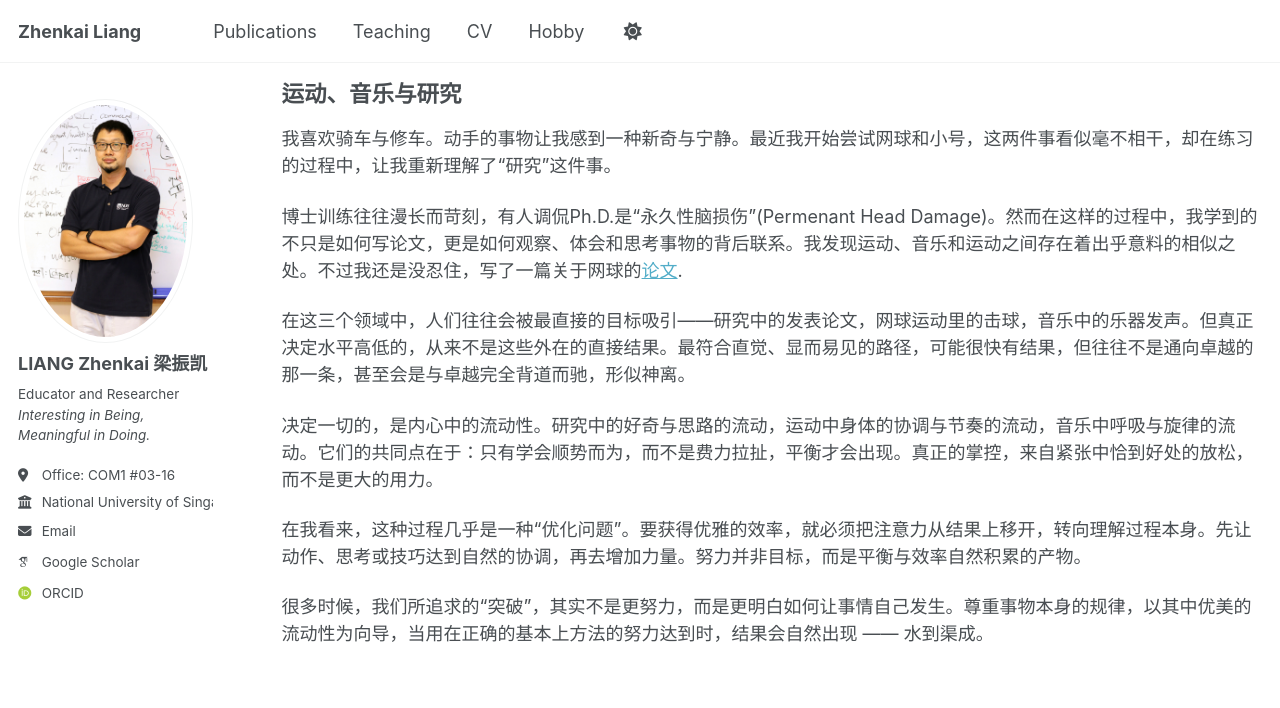
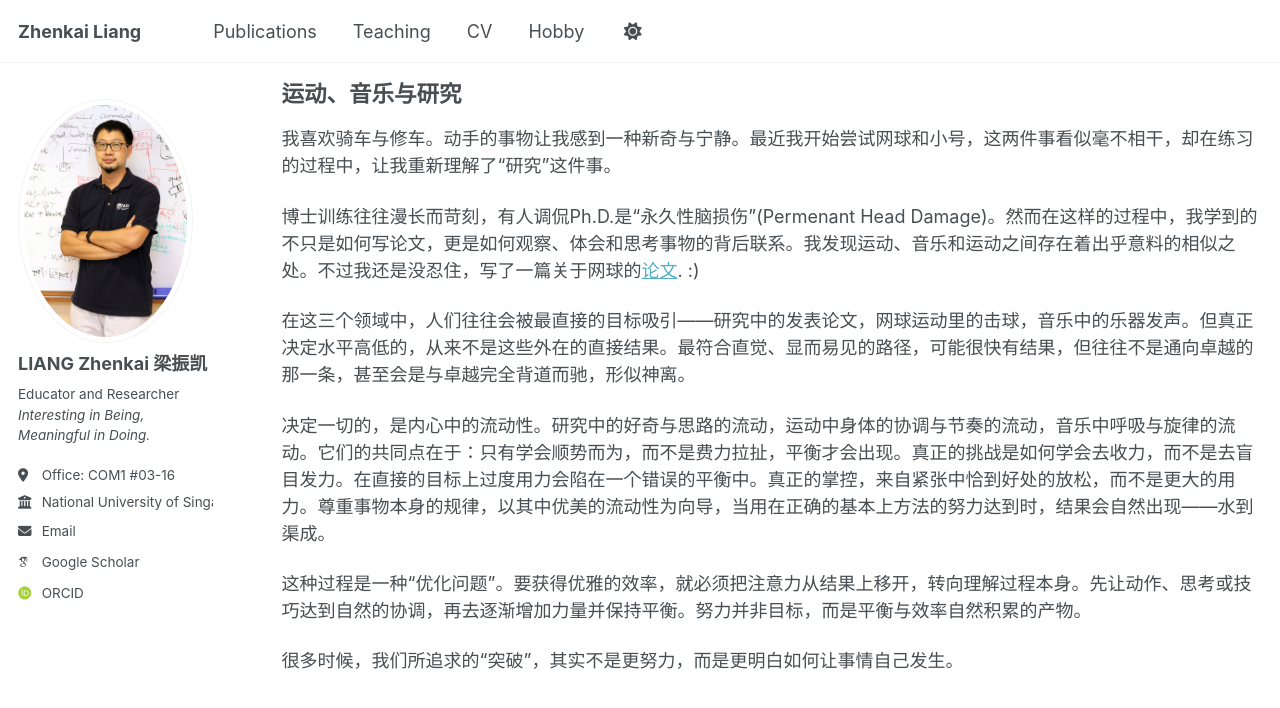
Before and after one commit to zhenkai-liang/zhenkai-liang.github.io, a Jekyll site: the page built from _pages/hobby.md, in a window 1280 px wide and 900 px high, scrolled down 1094 px. Shown: the top 708 px of the window. Built offline with Jekyll 4.4.1, drawn with Linux system fonts in a browser that asks for light colours; some web fonts are replaced; a script that is not in the unit is left out.

Commit message:
Update hobby.md

```diff
--- a/_pages/hobby.md
+++ b/_pages/hobby.md
@@ -35,12 +35,12 @@ transforming balance and efficiency into power and outstanding performance.
 
 我喜欢骑车与修车。动手的事物让我感到一种新奇与宁静。最近我开始尝试网球和小号，这两件事看似毫不相干，却在练习的过程中，让我重新理解了“研究”这件事。
 
-博士训练往往漫长而苛刻，有人调侃Ph.D.是“永久性脑损伤”(Permenant Head Damage)。然而在这样的过程中，我学到的不只是如何写论文，更是如何观察、体会和思考事物的背后联系。我发现运动、音乐和运动之间存在着出乎意料的相似之处。不过我还是没忍住，写了一篇关于网球的[论文](https://tennis-ans.github.io).
+博士训练往往漫长而苛刻，有人调侃Ph.D.是“永久性脑损伤”(Permenant Head Damage)。然而在这样的过程中，我学到的不只是如何写论文，更是如何观察、体会和思考事物的背后联系。我发现运动、音乐和运动之间存在着出乎意料的相似之处。不过我还是没忍住，写了一篇关于网球的[论文](https://tennis-ans.github.io). :)
 
 在这三个领域中，人们往往会被最直接的目标吸引——研究中的发表论文，网球运动里的击球，音乐中的乐器发声。但真正决定水平高低的，从来不是这些外在的直接结果。最符合直觉、显而易见的路径，可能很快有结果，但往往不是通向卓越的那一条，甚至会是与卓越完全背道而驰，形似神离。
 
-决定一切的，是内心中的流动性。研究中的好奇与思路的流动，运动中身体的协调与节奏的流动，音乐中呼吸与旋律的流动。它们的共同点在于：只有学会顺势而为，而不是费力拉扯，平衡才会出现。真正的掌控，来自紧张中恰到好处的放松，而不是更大的用力。
+决定一切的，是内心中的流动性。研究中的好奇与思路的流动，运动中身体的协调与节奏的流动，音乐中呼吸与旋律的流动。它们的共同点在于：只有学会顺势而为，而不是费力拉扯，平衡才会出现。真正的挑战是如何学会去收力，而不是去盲目发力。在直接的目标上过度用力会陷在一个错误的平衡中。真正的掌控，来自紧张中恰到好处的放松，而不是更大的用力。尊重事物本身的规律，以其中优美的流动性为向导，当用在正确的基本上方法的努力达到时，结果会自然出现——水到渠成。
 
-在我看来，这种过程几乎是一种“优化问题”。要获得优雅的效率，就必须把注意力从结果上移开，转向理解过程本身。先让动作、思考或技巧达到自然的协调，再去增加力量。努力并非目标，而是平衡与效率自然积累的产物。
+这种过程是一种“优化问题”。要获得优雅的效率，就必须把注意力从结果上移开，转向理解过程本身。先让动作、思考或技巧达到自然的协调，再去逐渐增加力量并保持平衡。努力并非目标，而是平衡与效率自然积累的产物。
 
-很多时候，我们所追求的“突破”，其实不是更努力，而是更明白如何让事情自己发生。尊重事物本身的规律，以其中优美的流动性为向导，当用在正确的基本上方法的努力达到时，结果会自然出现 —— 水到渠成。
+很多时候，我们所追求的“突破”，其实不是更努力，而是更明白如何让事情自己发生。
```
